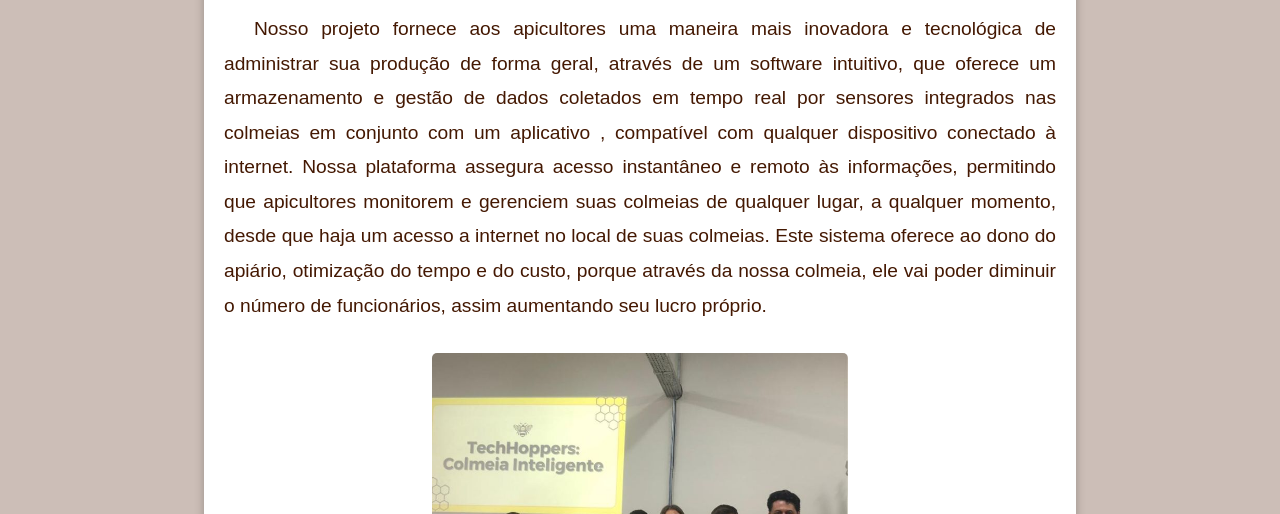
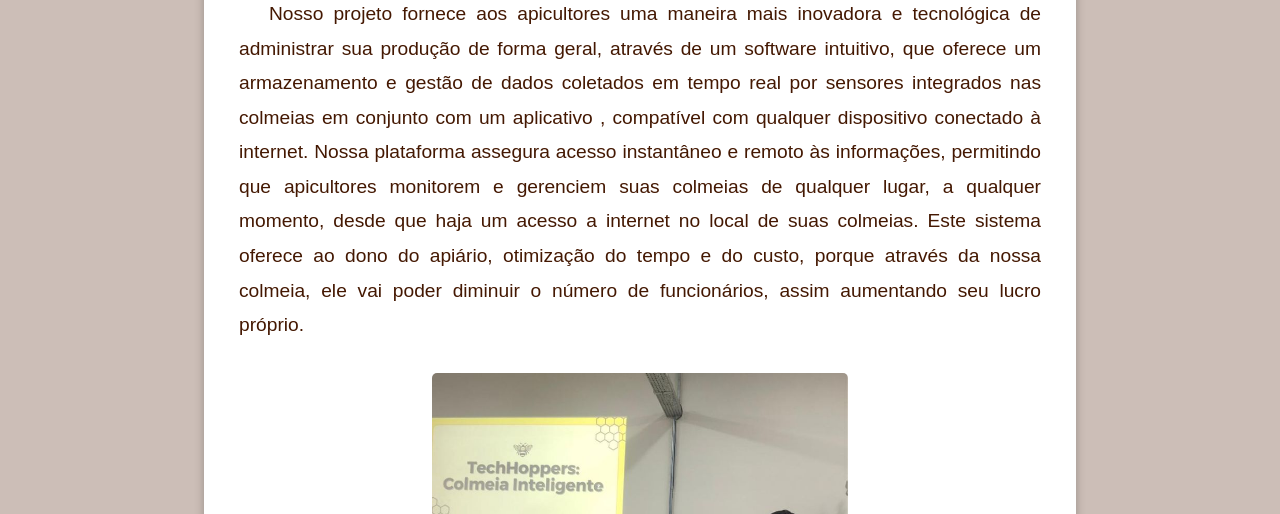
Before and after one commit to teusuemanuel-code/Site-projeto-inova-o, a plain HTML site: page Sobre.html in a window 1280 px wide. Shown: the part 286-800 px from the top of the page. Drawn offline with Linux system fonts and the light colour scheme.

Commit message:
Update Sobre.html

```diff
--- a/Sobre.html
+++ b/Sobre.html
@@ -4,7 +4,9 @@
     <meta charset="UTF-8">
     <meta name="viewport" content="width=device-width, initial-scale=1.0">
     <link rel="shortcut icon" href="colmeia.png" type="image/x-icon">
+    <link rel="stylesheet" href="style.css">
     <link rel="stylesheet" href="style2.css">
+    <link rel="stylesheet" href="style3.css">
     <title>Sobre - Tech Hoppers</title>
 </head>
 <body>
@@ -22,7 +24,7 @@
     <main>
             <article>
                 <h2>Nosso Projeto</h2>
-                <p>Nosso projeto  fornece aos apicultores uma maneira mais inovadora e tecnológica de administrar sua produção de forma geral,
+                <p>Nosso projeto fornece aos apicultores uma maneira mais inovadora e tecnológica de administrar sua produção de forma geral,
                 através de um software intuitivo, que oferece um armazenamento e gestão de dados coletados em tempo real por sensores integrados
                 nas colmeias em conjunto com um aplicativo , compatível com qualquer dispositivo conectado à internet.
                 Nossa plataforma assegura acesso instantâneo e remoto às informações, permitindo que apicultores monitorem e gerenciem
@@ -55,7 +57,7 @@
                     Localizada na Zona da Mata de Minas Gerais, uma importante região produtora de própolis verde no Brasil,
                     a empresa se destaca pela sua produção própria e pela parceria com apicultores da região.
                     Já a EMATER é uma empresa pública que realiza atividades de extensão rural e assistência técnica,
-                    além de pesquisa agropecuária com o objetivo de melhorar a qualidade de vida das famílias rurais,
+                     além de pesquisa agropecuária com o objetivo de melhorar a qualidade de vida das famílias rurais,
                     gerar renda e promover a inclusão social, e a sede de Guaraciaba em conjunto com um apicultor da região viu em nosso projeto um grande potencial.
                     Sendo assim, através de reuniões com o nossos, recebemos diversas dicas a respeito de melhorias que poderiam ser feitas em nosso projeto visando um produto cada vez melhor.
                 </p>
```
